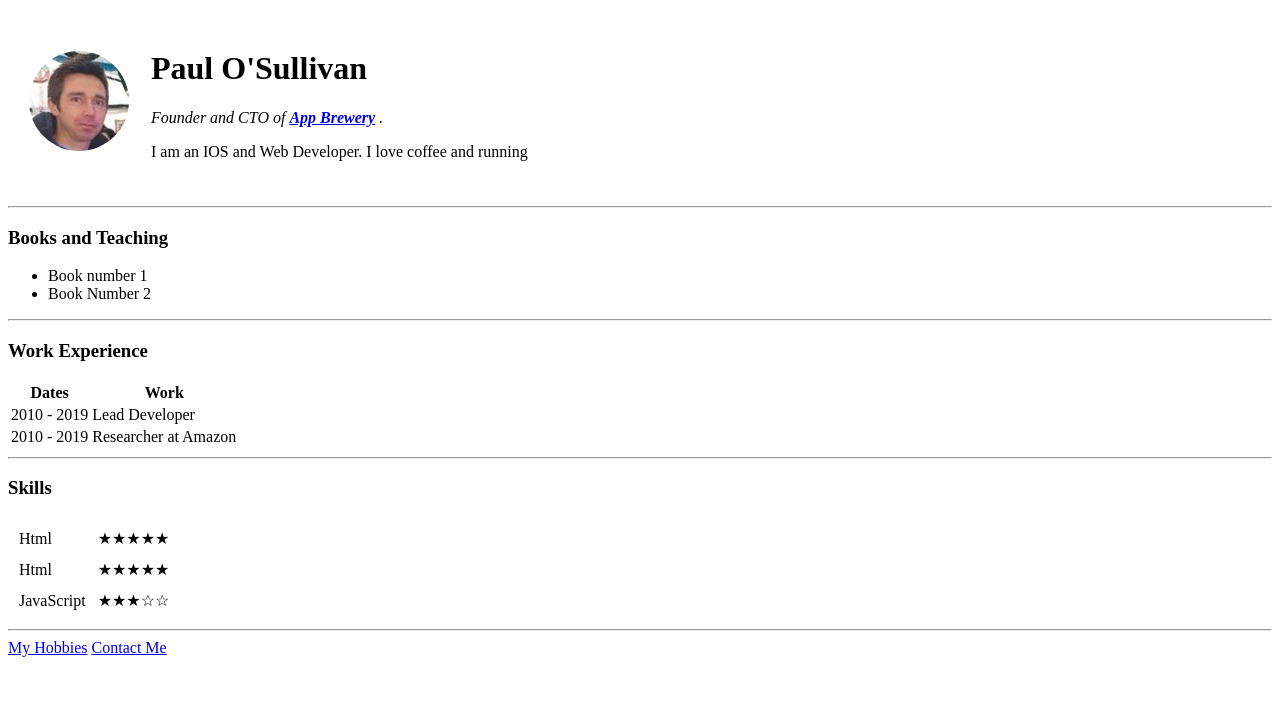
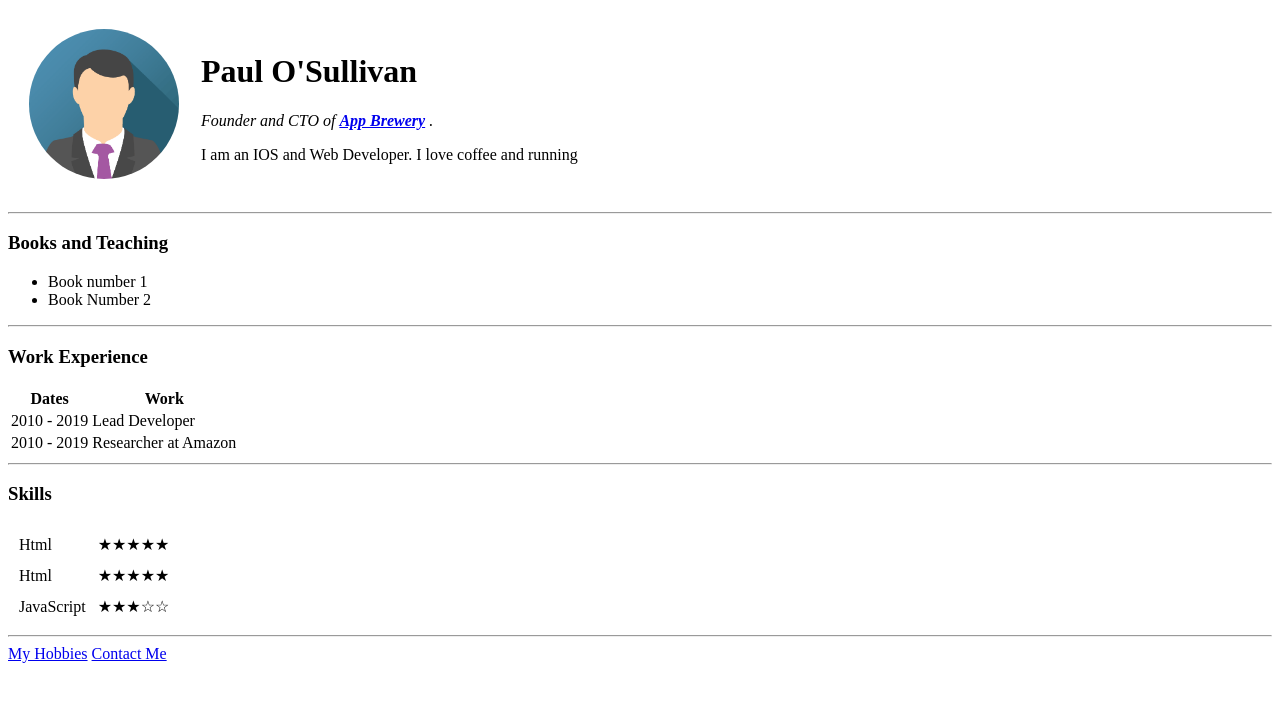
Before and after one commit to sullo09/cv, a plain HTML site: page index.html in a window 1280 px wide. Drawn offline with Linux system fonts and the light colour scheme.

Commit message:
Changing image

```diff
--- a/index.html
+++ b/index.html
@@ -11,8 +11,8 @@
       <tr>
         <td>
           <img
-            style="border-radius: 50%"
-            src="images/profile.jfif"
+            style="border-radius: 50%; width: 150px;"
+            src="images/img_avatar.png"
             alt="My profile pic"
           />
         </td>
```
Also changed, not shown: images/img_avatar.png (added).
